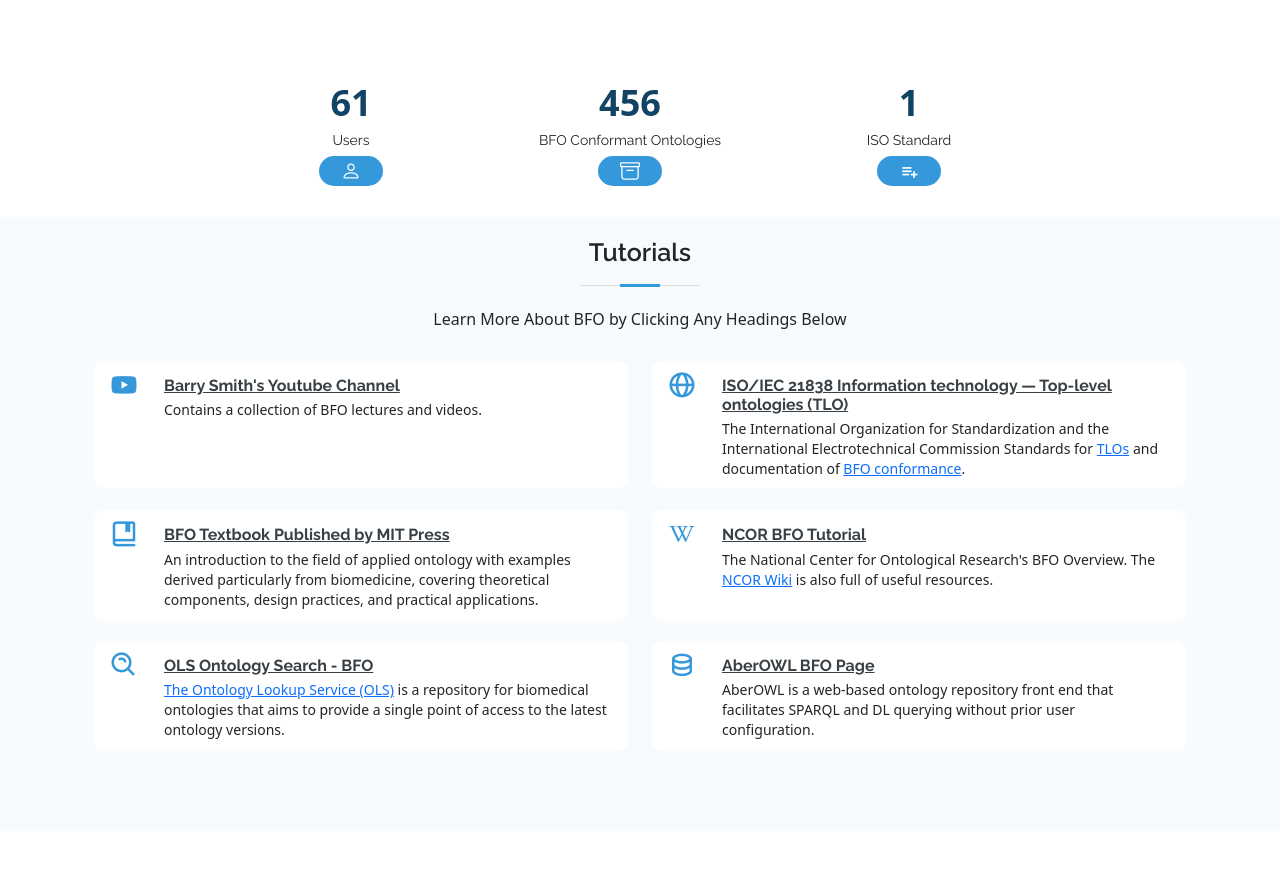
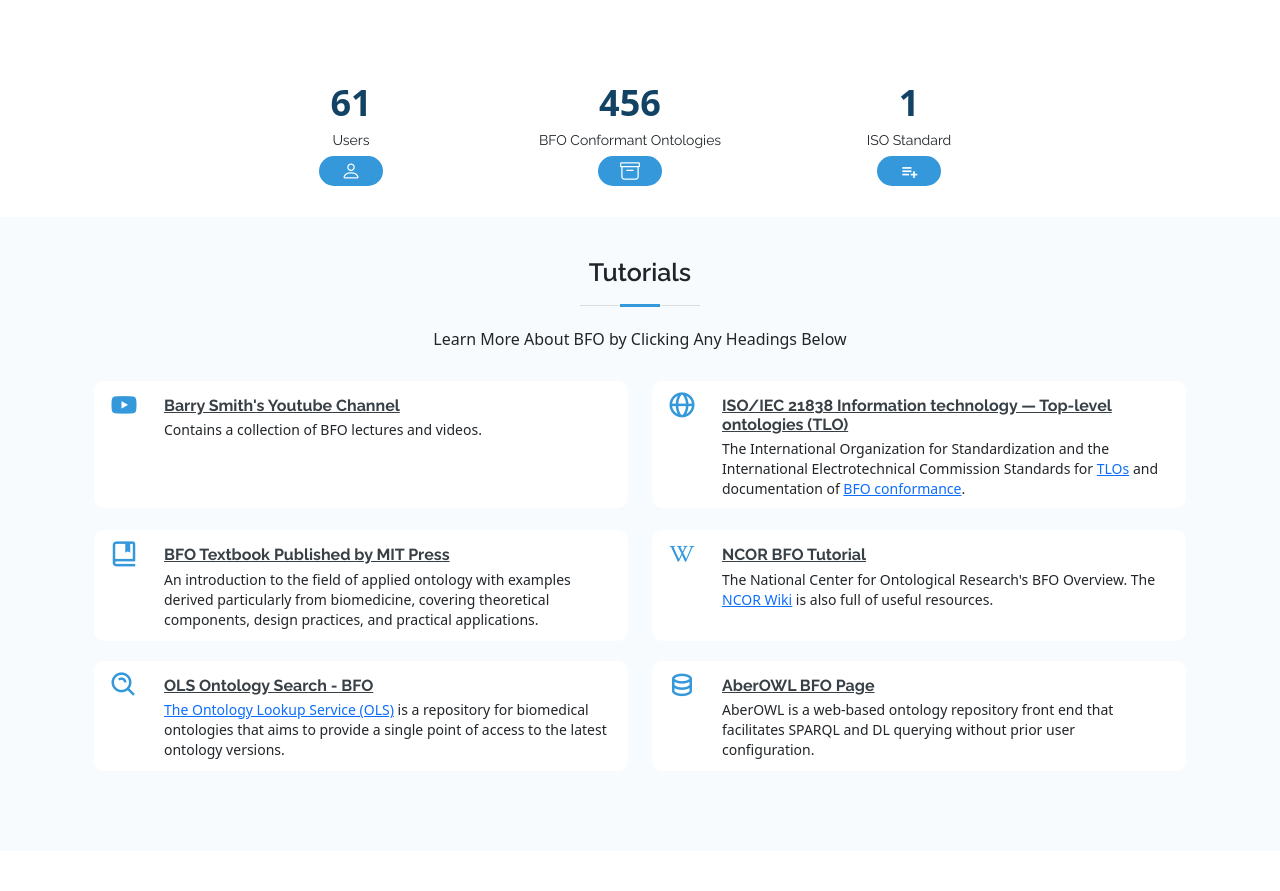
Before and after one commit to SydCo99/bfo-new-site, a Django app: template templates/index.html in a window 1280 px wide. Shown: the part 779-1670 px from the top of the page. Run offline with Django 3.2, Linux system fonts and the light colour scheme; the template is opened without the code that fills it, so the values that code supplies are empty; some libraries are stand-ins or nearby versions.

Commit message:
changed padding inline for tutorials

```diff
--- a/templates/index.html
+++ b/templates/index.html
@@ -1284,7 +1284,7 @@
       <div class="container" width = "device-width">
 
         <div class="section-title">
-          <h2 style = "font-size: 25px;">Tutorials</h2>
+          <h2 style = "font-size: 25px; padding-top: 20px;">Tutorials</h2>
           <p style = "font-size: 16px;">Learn More About BFO by Clicking Any Headings Below</p>
         </div>
 
```
